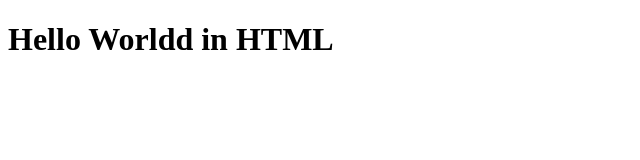
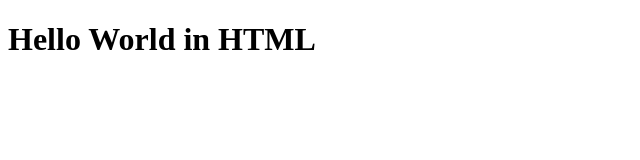
Before and after one commit to fans-lab/belajar-git-remote, a plain HTML site: page hello.html in a window 1280 px wide. Shown: the whole page, without its empty margins (0-640 px from the left). Drawn offline with Linux system fonts and the light colour scheme.

Commit message:
Add Hello HTML

```diff
--- a/hello.html
+++ b/hello.html
@@ -8,7 +8,7 @@
 </head>
 <body>
 
-    <h1>Hello Worldd in HTML</h1>
+    <h1>Hello World in HTML</h1>
 
 </body>
 </html>
```
